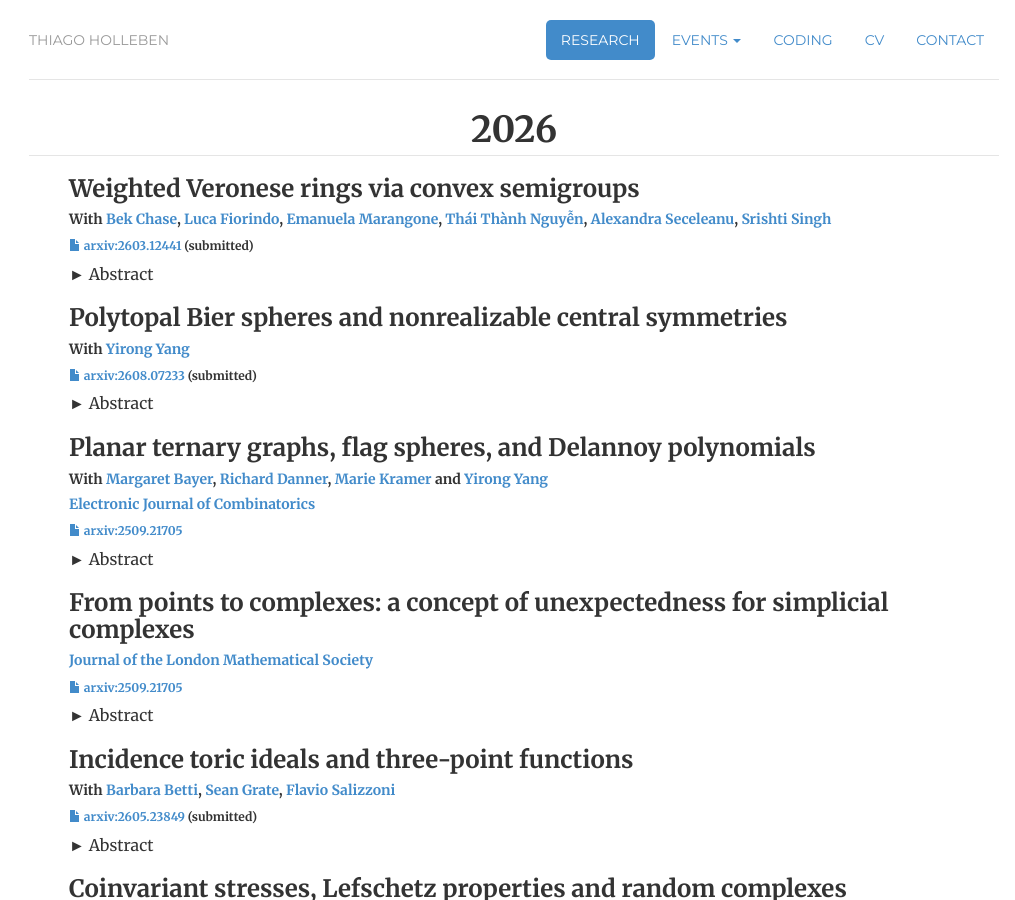
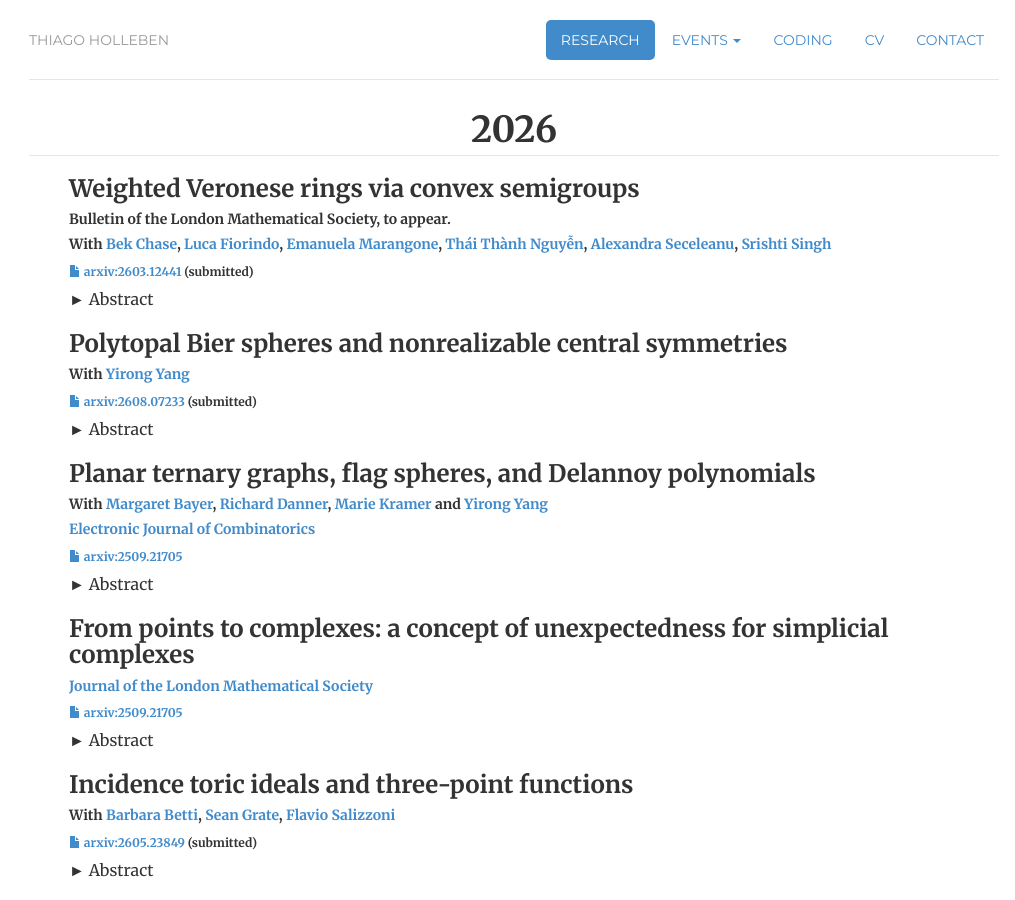
Before and after one commit to hollebenthiago/hollebenthiago.github.io, a Jekyll site: the page built from research/index.html, in a window 1280 px wide and 900 px high. Shown: the whole window, without its empty margins (126-1141 px from the left). Built offline with Jekyll 4.4.1, drawn with Linux system fonts in a browser that asks for light colours.

Commit message:
weighted veronese blms, to appear

```diff
--- a/research/index.html
+++ b/research/index.html
@@ -22,6 +22,9 @@ description: Thiago Holleben is a PhD candidate at Dalhousie University.
                     <h3>
                         Weighted Veronese rings via convex semigroups
                     </h3>
+                    <h5>
+                        Bulletin of the London Mathematical Society, to appear.
+                    </h5>
                     <h5>
                         With <a href="https://www.bekchase.com/">Bek Chase</a>, <a href="https://sites.google.com/view/fiorindo">Luca Fiorindo</a>, <a href="https://emanuelamarangone.wixsite.com/marangone">Emanuela Marangone</a>, <a href="https://sites.google.com/view/thainguyenmath/home">Thái Thành Nguyễn</a>, <a href="https://aseceleanu.github.io/">Alexandra Seceleanu</a>, <a href="https://sites.google.com/view/srishti-singh-math?usp=sharing">Srishti Singh</a>
                     </h5>
```
